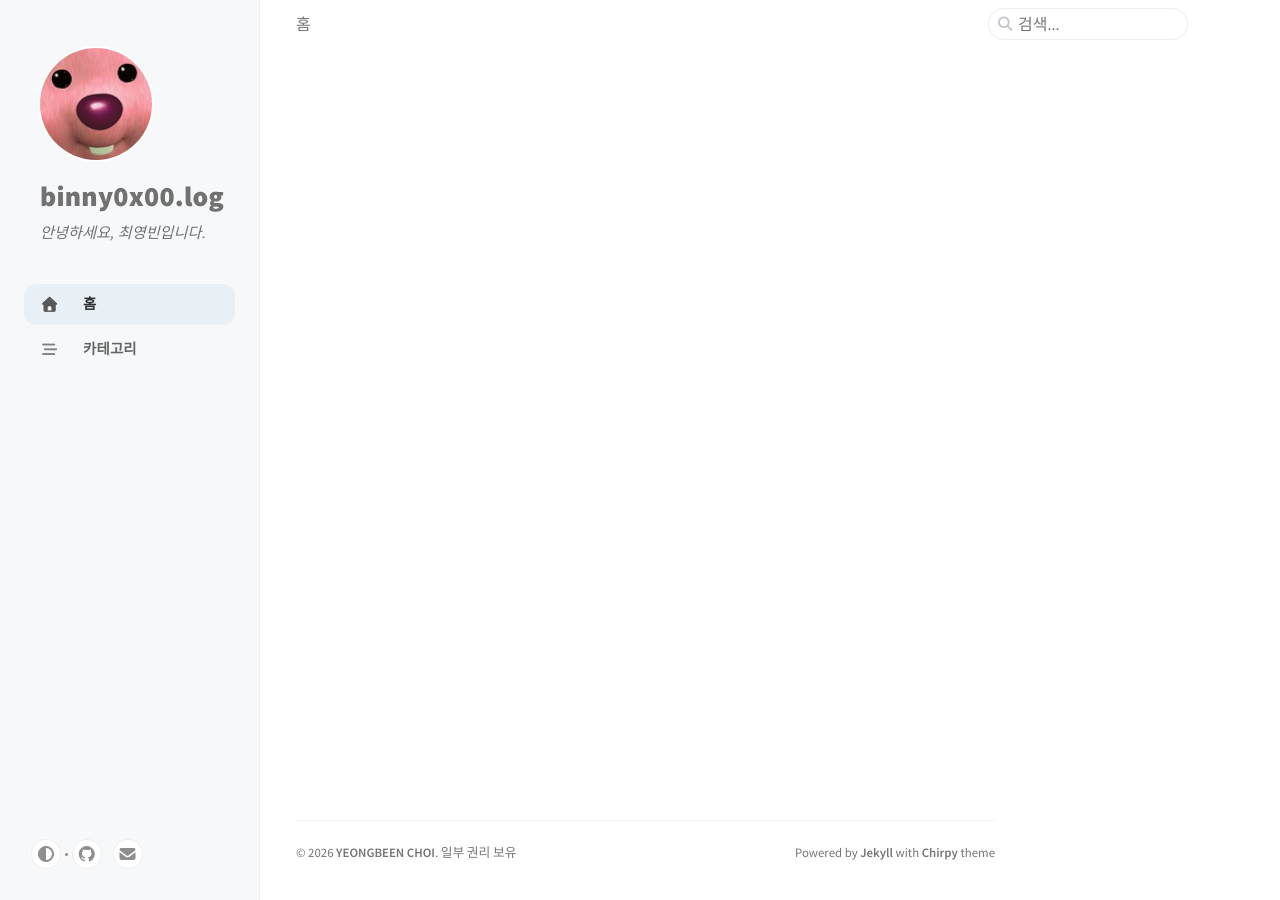
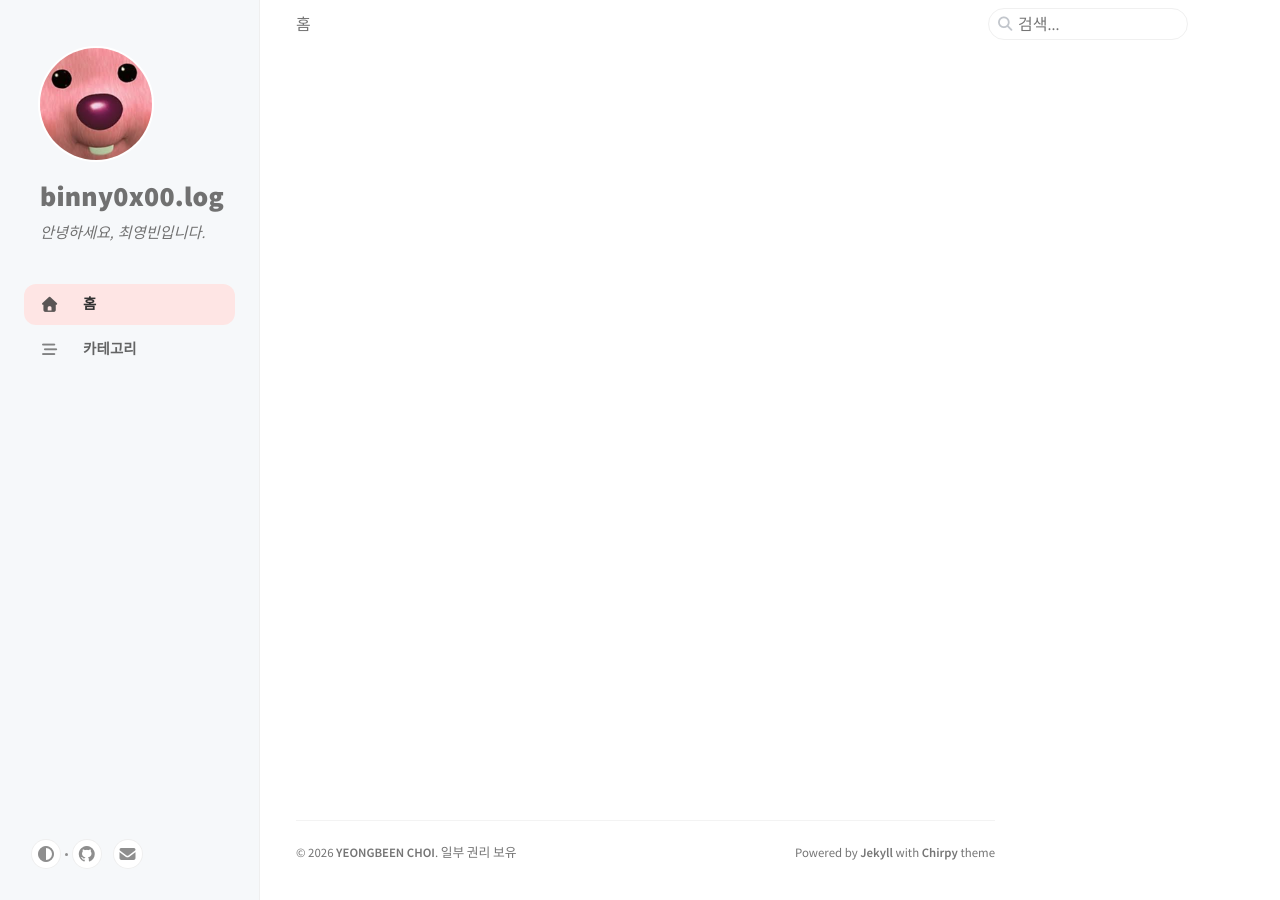
Before and after one commit to binny0x00/binny0x00.github.io, a Jekyll site: the page built from index.html, in a window 1280 px wide. Built offline with Jekyll 4.4.1, drawn with Linux system fonts in a browser that asks for light colours; cached includes are drawn as plain includes; nearby versions of some CDN libraries.

Commit message:
style: customize theme colors and favicon

```diff
--- a/_config.yml
+++ b/_config.yml
@@ -99,7 +99,7 @@ theme_mode: # [light | dark]
 cdn:
 
 # the avatar on sidebar, support local or CORS resources
-avatar: "/assets/img/favicons/loopy.jpeg"
+avatar: "/assets/img/favicons/apple-touch-icon.png"
 
 # The URL of the site-wide social preview image used in SEO `og:image` meta tag.
 # It can be overridden by a customized `page.image` in front matter.
--- a/_sass/themes/_light.scss
+++ b/_sass/themes/_light.scss
@@ -15,7 +15,7 @@
   --link-color: #0056b2;
   --link-underline-color: #dee2e6;
   --button-bg: #ffffff;
-  --btn-border-color: #e9ecef;
+  --btn-border-color: #ffe4e2;
   --btn-backtotop-color: #686868;
   --btn-backtotop-border-color: #f1f1f1;
   --checkbox-color: #c5c5c5;
@@ -35,7 +35,7 @@
   --sidebar-border-color: #efefef;
   --sidebar-muted-color: #545454;
   --sidebar-active-color: #1d1d1d;
-  --sidebar-hover-bg: rgb(223 233 241 / 64%);
+  --sidebar-hover-bg: #ffe4e2;
   --sidebar-btn-bg: white;
   --sidebar-btn-color: #8e8e8e;
   --avatar-border-color: white;
```
Also changed, not shown: assets/img/favicons/apple-touch-icon.png, assets/img/favicons/favicon-96x96.png, assets/img/favicons/favicon.ico, assets/img/favicons/favicon.svg, assets/img/favicons/loopy.jpeg (deleted), assets/img/favicons/site.webmanifest, assets/img/favicons/web-app-manifest-192x192.png, assets/img/favicons/web-app-manifest-512x512.png.
